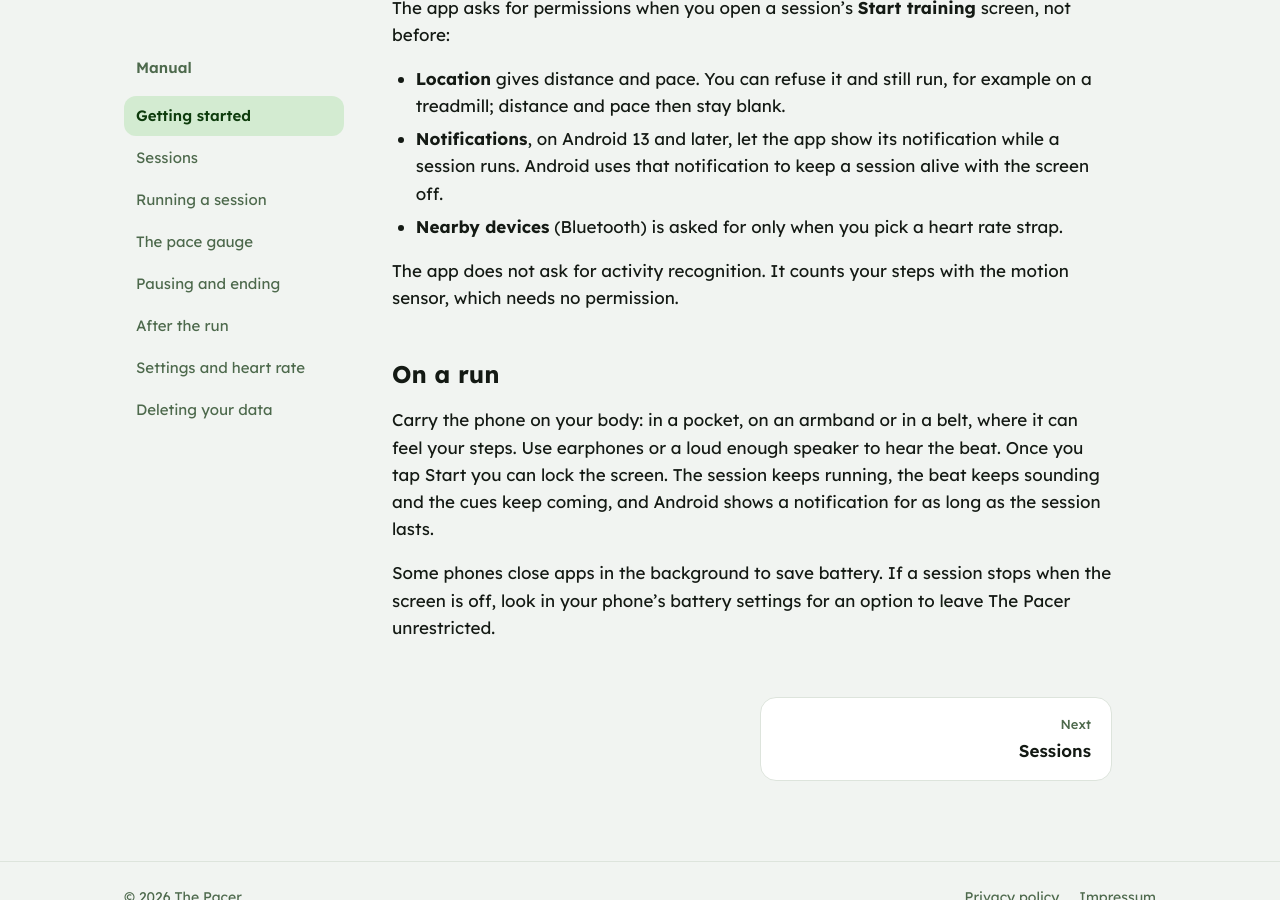
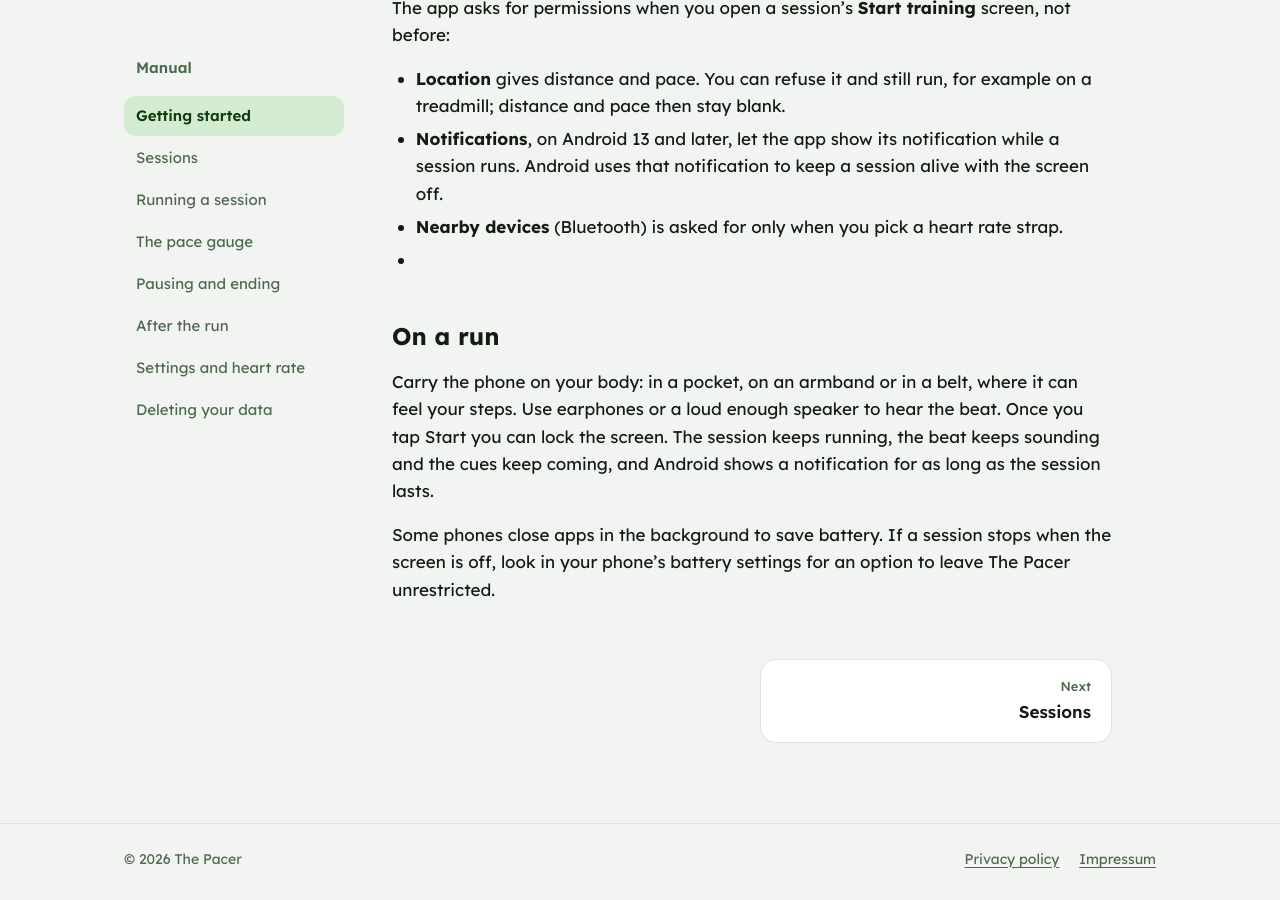
Before and after one commit to joergdietrich/ThePacer-Web, a Jekyll site: the page built from manual/getting-started.md, in a window 1280 px wide and 900 px high, scrolled down 2244 px. Built offline with Jekyll 4.4.1, drawn with Linux system fonts in a browser that asks for light colours.

Commit message:
Update getting-started.md

```diff
--- a/manual/getting-started.md
+++ b/manual/getting-started.md
@@ -28,8 +28,7 @@ The app asks for permissions when you open a session's **Start training** screen
 - **Location** gives distance and pace. You can refuse it and still run, for example on a treadmill; distance and pace then stay blank.
 - **Notifications**, on Android 13 and later, let the app show its notification while a session runs. Android uses that notification to keep a session alive with the screen off.
 - **Nearby devices** (Bluetooth) is asked for only when you pick a heart rate strap.
-
-The app does not ask for activity recognition. It counts your steps with the motion sensor, which needs no permission.
+-
 
 ## On a run
 
```
